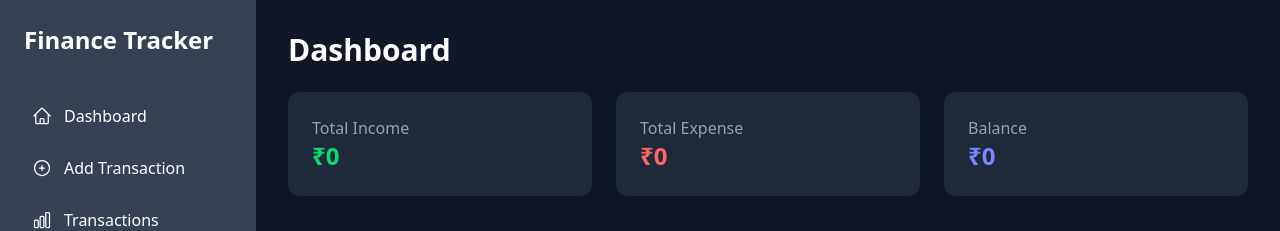
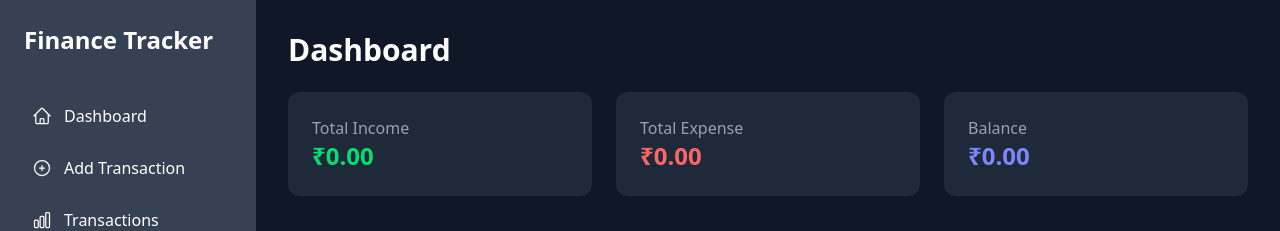
Before and after one commit to gluonicboom/FinanceTracker, a React (Vite) app in the folder client/: page /Dashboard in a window 1280 px wide. Shown: the top 231 px of the page. Built offline with nearby package versions, Linux system fonts and the light colour scheme.

Commit message:
feat: add dynamic currency conversion and settings persistence

```diff
--- a/client/src/components/Dashboard/AddTransactions.jsx
+++ b/client/src/components/Dashboard/AddTransactions.jsx
@@ -5,6 +5,7 @@ import { useTransactions } from "../../context/TransactionContext";
 export default function AddTransactions() {
   // 1️⃣ get function from context
   const { addTransaction } = useTransactions();
+
 
   // 2️⃣ local state for inputs
   const [income, setIncome] = useState("");
--- a/client/src/components/Dashboard/Settings.jsx
+++ b/client/src/components/Dashboard/Settings.jsx
@@ -1,14 +1,20 @@
 import { useState } from "react";
 
 export default function Settings(){
-    const[currency, setCurrency] = useState("INR");
+    const[currency, setCurrency] = useState(
+      localStorage.getItem("currency") ||
+      "INR");
 
+    const handleCurrencyChange = (value) => {
+      setCurrency(value);
+      localStorage.setItem("currency", value);
+    };
 
     function handleReset(){
         localStorage.clear();
         window.location.reload();
 
-    }
+    };
 return(
     <div className="p-6 bg-blue-950 min-h-screen text-white flex justify-center">
 
@@ -18,7 +24,7 @@ return(
           <label className="block mb-2 font-bold">Currency</label>
           <select
             value={currency}
-            onChange={(e) => setCurrency(e.target.value)}
+            onChange={(e) => handleCurrencyChange(e.target.value)}
             className="w-full p-2 rounded bg-blue-800"
           >
             <option value="INR">₹ INR</option>
--- a/client/src/components/Dashboard/Transactions.jsx
+++ b/client/src/components/Dashboard/Transactions.jsx
@@ -1,9 +1,11 @@
 import { useTransactions } from "../../context/TransactionContext";
 import { useNavigate } from "react-router-dom";
+import { formatCurrency } from "../../utils/currency";
 
 export default function Transactions() {
   const { transactions } = useTransactions();
   const navigate = useNavigate();
+  const currency = localStorage.getItem("currency") || "INR";
 
   //   EMPTY STATE
   if (transactions.length === 0) {
@@ -72,7 +74,7 @@ export default function Transactions() {
                       : "text-red-400"
                   }`}
                 >
-                  {t.type === "income" ? "+" : "-"}₹{t.amount}
+                  {t.type === "income" ? "+" : "-"}{formatCurrency(t.amount, currency)};
                 </td>
               </tr>
             ))}
--- a/client/src/components/Dashboard/dashboard.jsx
+++ b/client/src/components/Dashboard/dashboard.jsx
@@ -13,6 +13,7 @@ import { Link } from "react-router-dom";
 import { useTransactions } from "../../context/TransactionContext";
 import Sidebar from "./sidebar";
 import RecentTransactions from "./recentTransaction";
+import { formatCurrency } from "../../utils/currency";
 
 const user = {
   name: "Tom Cook",
@@ -53,6 +54,7 @@ export default function Dashboard() {
     .reduce((sum, t) => sum + t.amount, 0);
 
   const balance = totalIncome - totalExpense;
+  const currency = localStorage.getItem("currency") || "INR";
 
   return (
     <>
@@ -69,21 +71,21 @@ export default function Dashboard() {
             <div className="bg-gray-800 p-6 rounded-xl">
               <h2 className="text-gray-400">Total Income</h2>
               <p className="text-2xl font-bold text-green-400">
-                ₹{totalIncome}
+                {formatCurrency(totalIncome, currency)}
               </p>
             </div>
 
             <div className="bg-gray-800 p-6 rounded-xl">
               <h2 className="text-gray-400">Total Expense</h2>
               <p className="text-2xl font-bold text-red-400">
-                ₹{totalExpense}
+                {formatCurrency(totalExpense, currency)}
               </p>
             </div>
 
             <div className="bg-gray-800 p-6 rounded-xl">
               <h2 className="text-gray-400">Balance</h2>
               <p className="text-2xl font-bold text-indigo-400">
-                ₹{balance}
+                {formatCurrency(balance, currency)}
               </p>
             </div>
           </div>
--- a/client/src/components/Dashboard/recentTransaction.jsx
+++ b/client/src/components/Dashboard/recentTransaction.jsx
@@ -1,5 +1,6 @@
 import React from "react";
 import { useTransactions } from "../../context/TransactionContext";
+import { formatCurrency } from "../../utils/currency";
 
 export default function RecentTransactions() {
   const { transactions } = useTransactions();
@@ -7,6 +8,7 @@ export default function RecentTransactions() {
   const recentTransactions = [...transactions]
     .sort((a, b) => new Date(b.date) - new Date(a.date))
     .slice(0, 5);
+     const currency = localStorage.getItem("currency") || "INR";
 
   return (
     <div className="bg-gray-800 rounded-xl p-6">
@@ -41,7 +43,7 @@ export default function RecentTransactions() {
                       : "text-red-400"
                   }`}
                 >
-                  {t.type === "income" ? "+" : "-"}₹{t.amount}
+                  {t.type === "income" ? "+" : "-"}{formatCurrency(t.amount, currency)};
                 </td>
               </tr>
             ))}
--- /dev/null
+++ b/client/src/utils/currency.js
@@ -0,0 +1,15 @@
+export const conversionRates = {
+  INR: 1,
+  USD: 0.012,
+};
+
+export const currencySymbols = {
+  INR: "₹",
+  USD: "$",
+};
+
+export const formatCurrency = (amount, currency = "INR") => {
+  const convertedAmount = amount * conversionRates[currency];
+
+  return `${currencySymbols[currency]}${convertedAmount.toFixed(2)}`;
+};
```
